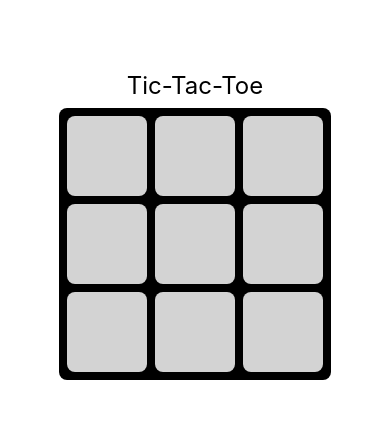
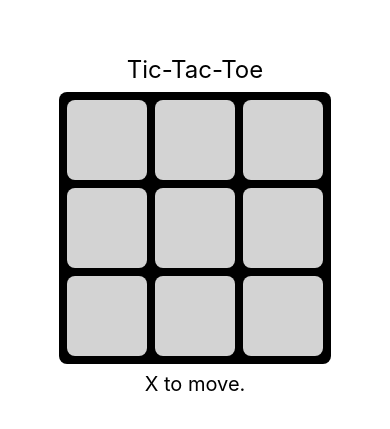
Before and after one commit to code-chronicles-code/rn-tic-tac-toe, a React Native app: screen / in a window 390 px wide. Shown: the part 197-626 px from the top of the page. Built offline with nearby package versions, Linux system fonts and the light colour scheme.

Commit message:
Compute ongoing game result

```diff
--- a/App.js
+++ b/App.js
@@ -5,20 +5,32 @@ import { useReducer } from 'react';
 import make2dArray from './make2dArray';
 import Board from './Board';
 import copy2dArray from './copy2dArray';
+import computeTicTacToeResult from './computeTicTacToeResult';
+import GameDescription from './GameDescription';
+import getPlayerToMove from './getPlayerToMove';
 
 const BOARD_SIZE = 3;
 
 function reducer(state, action) {
   switch (action.type) {
     case 'make-move': {
+      if (state.isGameOver) {
+        return state;
+      }
+
       const newBoard = copy2dArray(state.board);
-      newBoard[action.rowIndex][action.columnIndex] =
-        state.moveCount % 2 === 0 ? 'X' : 'O';
+      newBoard[action.rowIndex][action.columnIndex] = getPlayerToMove(
+        state.moveCount,
+      );
+
+      const { isGameOver, winner } = computeTicTacToeResult(newBoard);
 
       return {
         ...state,
         board: newBoard,
         moveCount: state.moveCount + 1,
+        isGameOver,
+        winner,
       };
     }
 
@@ -34,6 +46,8 @@ function makeInitialState() {
   return {
     board: make2dArray(BOARD_SIZE, BOARD_SIZE, null),
     moveCount: 0,
+    isGameOver: false,
+    winner: null,
   };
 }
 
@@ -44,7 +58,12 @@ export default function App() {
     <View style={styles.container}>
       <Text style={styles.title}>Tic-Tac-Toe</Text>
       <Board board={state.board} dispatch={dispatch} />
-      {state.moveCount === BOARD_SIZE ** 2 ? (
+      <GameDescription
+        winner={state.winner}
+        isGameOver={state.isGameOver}
+        moveCount={state.moveCount}
+      />
+      {state.isGameOver ? (
         <Button
           title="New Game"
           onPress={() => dispatch({ type: 'new-game' })}
--- /dev/null
+++ b/GameDescription.js
@@ -0,0 +1,33 @@
+import { StyleSheet, Text, View } from 'react-native';
+
+import getPlayerToMove from './getPlayerToMove';
+
+export default function GameDescription({ isGameOver, moveCount, winner }) {
+  const text = (() => {
+    if (!isGameOver) {
+      return `${getPlayerToMove(moveCount)} to move.`;
+    }
+
+    if (winner == null) {
+      return 'Draw!';
+    }
+
+    return `${winner} wins in ${moveCount} move${moveCount === 1 ? '' : 's'}!`;
+  })();
+
+  return (
+    <View style={styles.container}>
+      <Text style={styles.text}>{text}</Text>
+    </View>
+  );
+}
+
+const styles = StyleSheet.create({
+  container: {
+    alignItems: 'center',
+    justifyContent: 'center',
+  },
+  text: {
+    fontSize: 20,
+  },
+});
--- /dev/null
+++ b/computeTicTacToeResult.js
@@ -0,0 +1,57 @@
+const DIRECTIONS = [
+  // Vertical (down)
+  [1, 0],
+
+  // Horizontal (right)
+  [0, 1],
+
+  // Diagonal 1 (down and right)
+  [1, 1],
+
+  // Diagonal 2 (down and left)
+  [1, -1],
+];
+
+export default function computeTicTacToeResult(board) {
+  const n = board.length;
+
+  let hasEmptyCells = false;
+
+  for (let i = 0; i < n; ++i) {
+    for (let j = 0; j < n; ++j) {
+      const player = board[i][j];
+      if (player == null) {
+        hasEmptyCells = true;
+        continue;
+      }
+
+      for (const [di, dj] of DIRECTIONS) {
+        let count = 1;
+        let ci = i;
+        let cj = j;
+
+        while (true) {
+          ci += di;
+          cj += dj;
+          if (
+            ci < 0 ||
+            cj < 0 ||
+            ci >= n ||
+            cj >= n ||
+            board[ci][cj] !== player
+          ) {
+            break;
+          }
+
+          ++count;
+        }
+
+        if (count >= n) {
+          return { isGameOver: true, winner: player };
+        }
+      }
+    }
+  }
+
+  return { isGameOver: !hasEmptyCells, winner: null };
+}
--- /dev/null
+++ b/getPlayerToMove.js
@@ -0,0 +1,5 @@
+const PLAYERS = ['X', 'O'];
+
+export default function getPlayerToMove(moveCount) {
+  return PLAYERS[moveCount % PLAYERS.length];
+}
```
